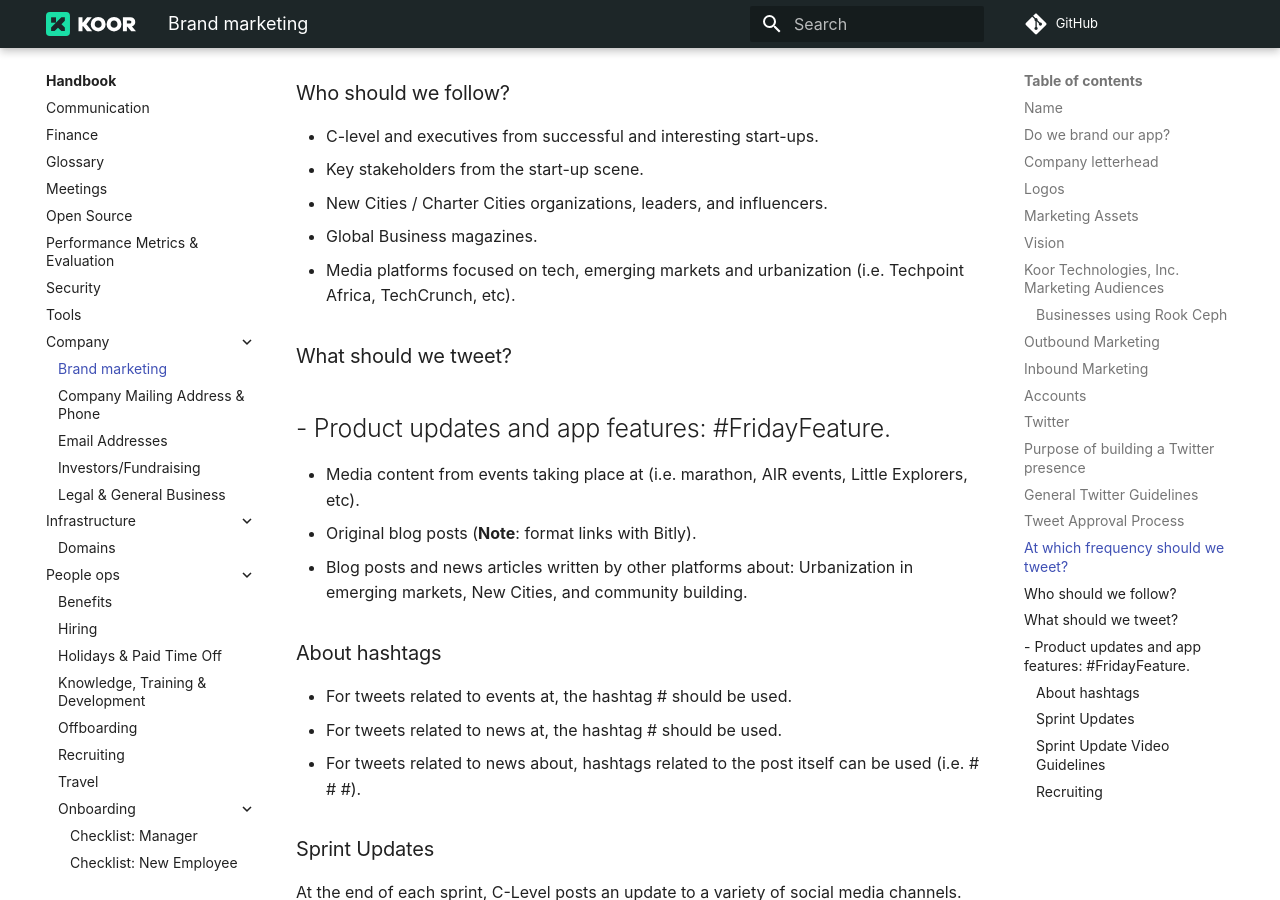
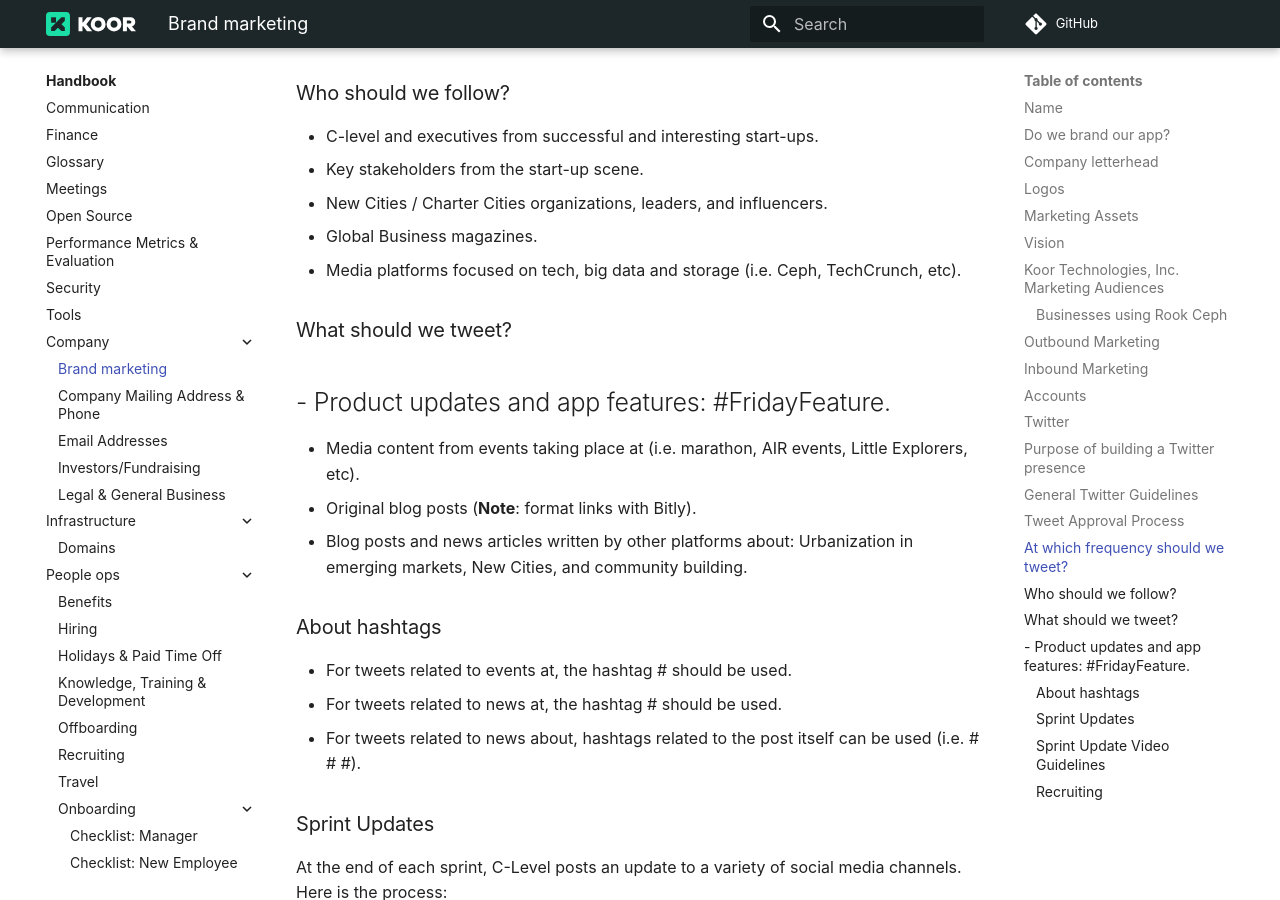
Before and after one commit to koor-tech/handbook.koor.tech, an MkDocs documentation site: the page built from docs/handbook/company/brand-marketing.md, in a window 1280 px wide and 900 px high, scrolled down 3742 px. Built offline with MkDocs 1.6.1 and Material for MkDocs 9.7.7, drawn with Linux system fonts in a browser that asks for light colours; comment, search, counter and statistics services are not loaded.

Commit message:
tweak some docs
Signed-off-by: Alexander Trost <galexrt@googlemail.com>

```diff
--- a/docs/handbook/company/brand-marketing.md
+++ b/docs/handbook/company/brand-marketing.md
@@ -116,7 +116,7 @@ We also have some social media presence through our Artists In Residence program
 - Key stakeholders from the start-up scene.
 - New Cities / Charter Cities organizations, leaders, and influencers.
 - Global Business magazines.
-- Media platforms focused on tech, emerging markets and urbanization (i.e. Techpoint Africa, TechCrunch, etc).
+- Media platforms focused on tech, big data and storage (i.e. Ceph, TechCrunch, etc).
 
 ### What should we tweet?
 
```
Also changed, not shown: docs/handbook/communication.md (+1 -1 lines), docs/handbook/performance-metrics-and-evaluation.md (+1 -1 lines), docs/handbook/security.md (+1 -0 lines).
